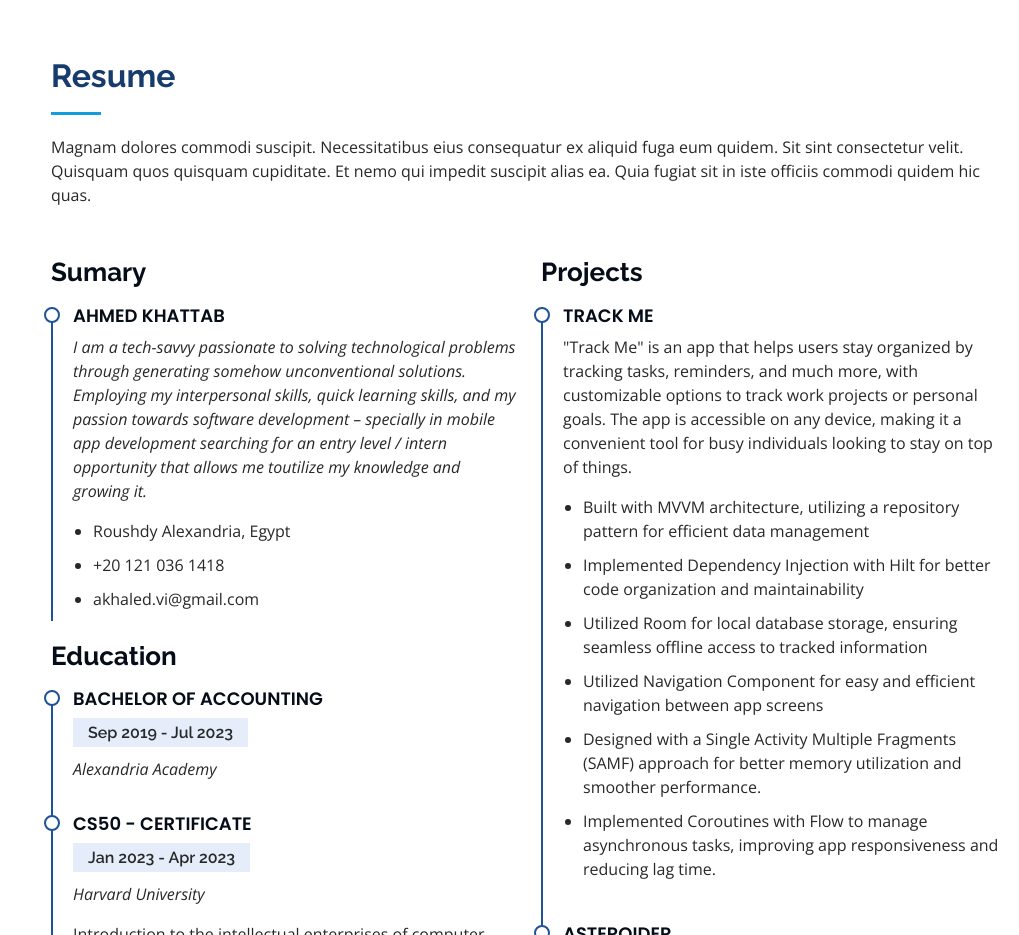
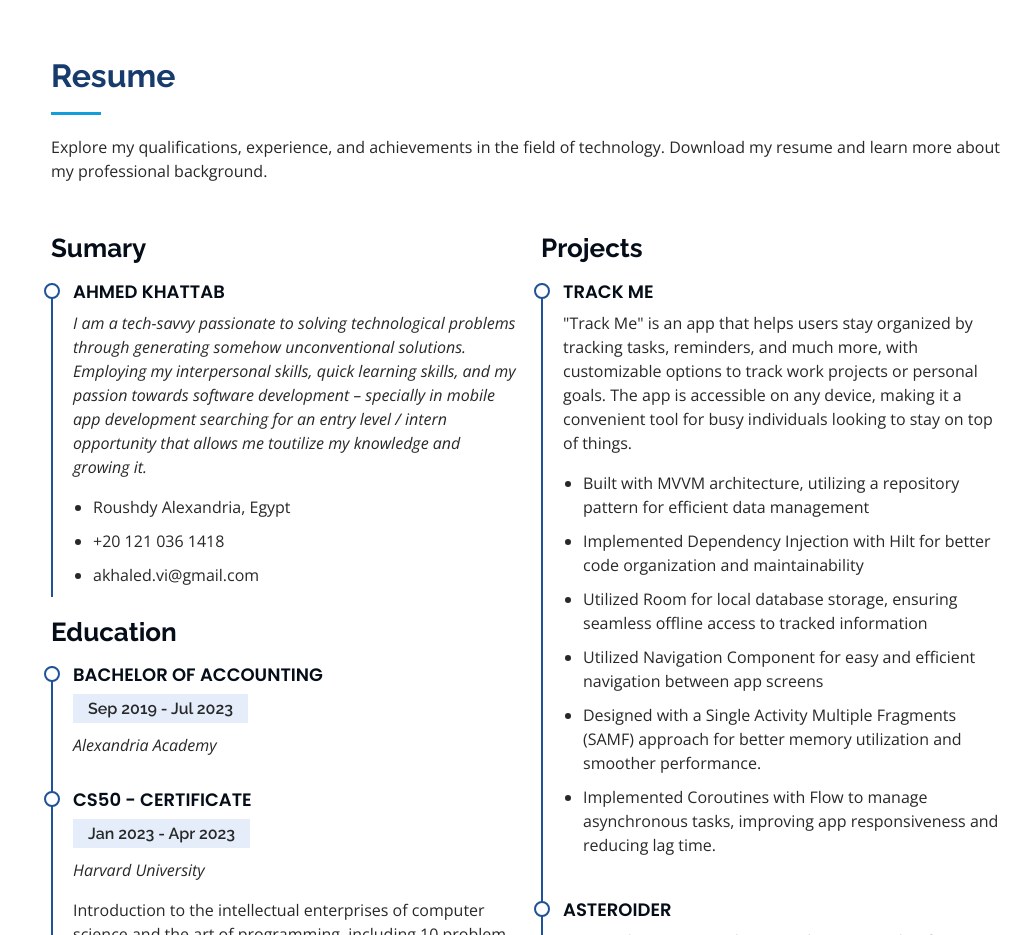
Before and after one commit to SLAYERVIX/slayervix.github.io, a plain HTML site: page index.html in a window 1280 px wide. Shown: the part 1803-2738 px from the top of the page, without its empty margins (261-1280 px from the left). Drawn offline with nearby package versions, Linux system fonts and the light colour scheme.

Commit message:
Updated resume description

```diff
--- a/index.html
+++ b/index.html
@@ -230,7 +230,7 @@
 
         <div class="section-title">
           <h2>Resume</h2>
-          <p>Magnam dolores commodi suscipit. Necessitatibus eius consequatur ex aliquid fuga eum quidem. Sit sint consectetur velit. Quisquam quos quisquam cupiditate. Et nemo qui impedit suscipit alias ea. Quia fugiat sit in iste officiis commodi quidem hic quas.</p>
+          <p>Explore my qualifications, experience, and achievements in the field of technology. Download my resume and learn more about my professional background.</p>
         </div>
 
         <div class="row">
```
